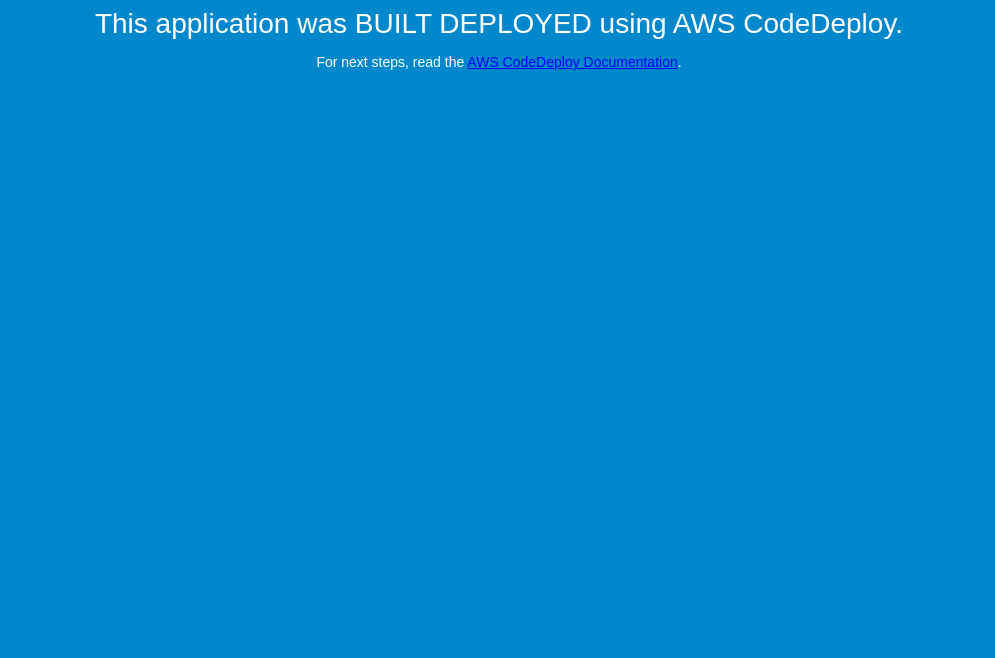
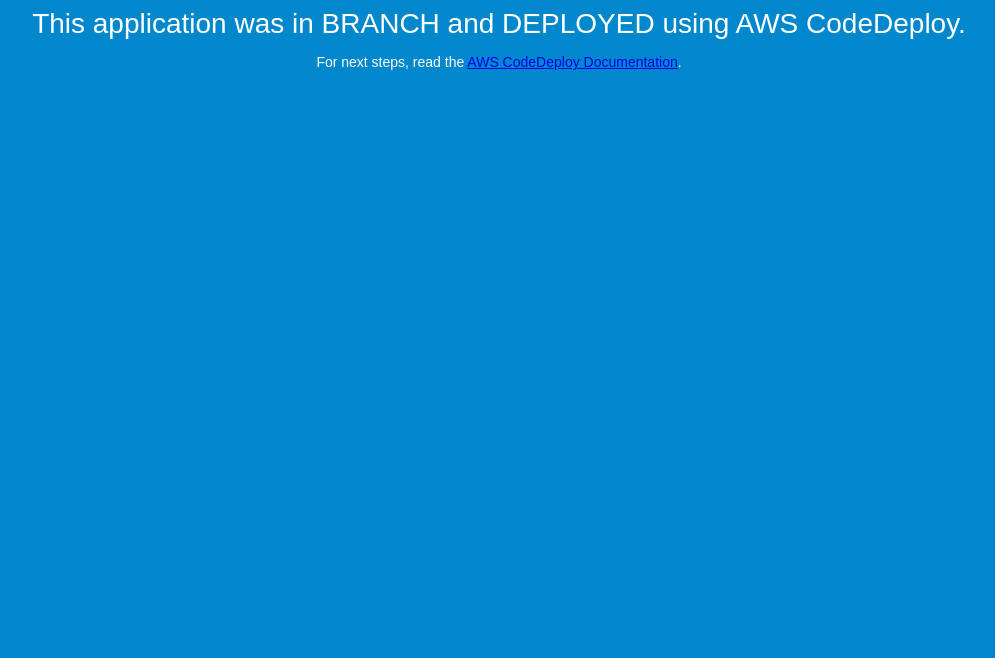
Before and after one commit to shobhitshukla7/ACITBATCH12, a plain HTML site: page index.html in a window 1280 px wide. Shown: the part 142-800 px from the top of the page, without its empty margins (141-1136 px from the left). Drawn offline with Linux system fonts and the light colour scheme.

Commit message:
commit branch changes

```diff
--- a/index.html
+++ b/index.html
@@ -27,7 +27,7 @@
 <body>
   <div align="center">
     <h1>Congratulations</h1>
-    <h2>This application was BUILT DEPLOYED using AWS CodeDeploy.</h2>
+    <h2>This application was in BRANCH and DEPLOYED using AWS CodeDeploy.</h2>
     <p>For next steps, read the <a href="http://aws.amazon.com/documentation/codedeploy">AWS CodeDeploy Documentation</a>.</p>
   </div>
 </body>
```
